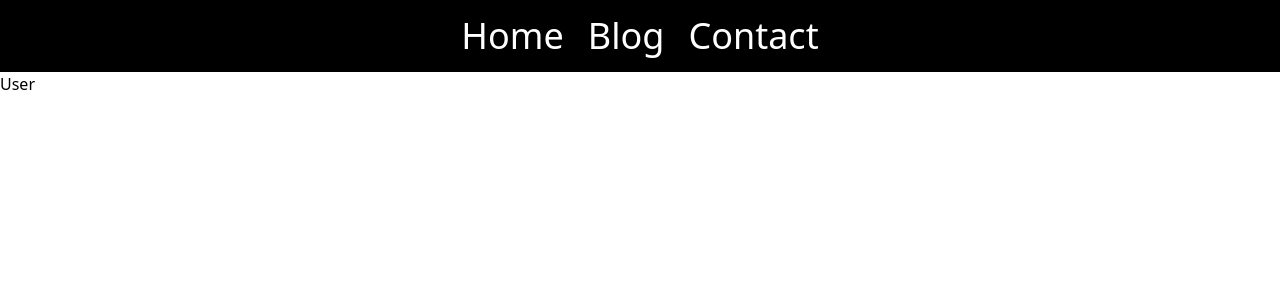
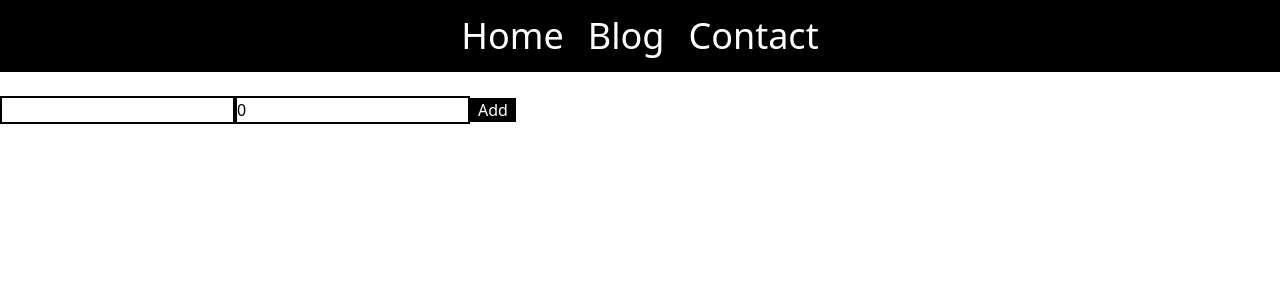
Before and after one commit to Ujjal-ENG/start-learn-react, a React (Create React App) app: page /user in a window 1280 px wide. Shown: the top 300 px of the page. Built offline with nearby package versions, Linux system fonts and the light colour scheme.

Commit message:
add dynamically data

```diff
--- a/src/Pages/User.js
+++ b/src/Pages/User.js
@@ -1,7 +1,30 @@
-import React from 'react';
+import React, { useState } from 'react';
+import { useParams, useSearchParams } from 'react-router-dom';
 
 const User = () => {
-    return <div>User</div>;
+    const { userid } = useParams();
+    const [searchParams, setSearchParams] = useSearchParams();
+    const [name, serachName] = useState('');
+    const [id, serachId] = useState(0);
+
+    const onSubmit = (e) => {
+        e.preventDefault();
+        setSearchParams({ name: name, id: id });
+    };
+    return (
+        <div>
+            {searchParams.get('id')}
+            <br />
+            {searchParams.get('name')}
+            <form onSubmit={onSubmit}>
+                <input type="text" className="border-black border-2" value={name} onChange={(e) => serachName(e.target.value)} />
+                <input type="number" className="border-black border-2" value={id} onChange={(e) => serachId(e.target.value)} />
+                <button type="submit" className="px-2 bg-black text-white">
+                    Add
+                </button>
+            </form>
+        </div>
+    );
 };
 
 export default User;
```
